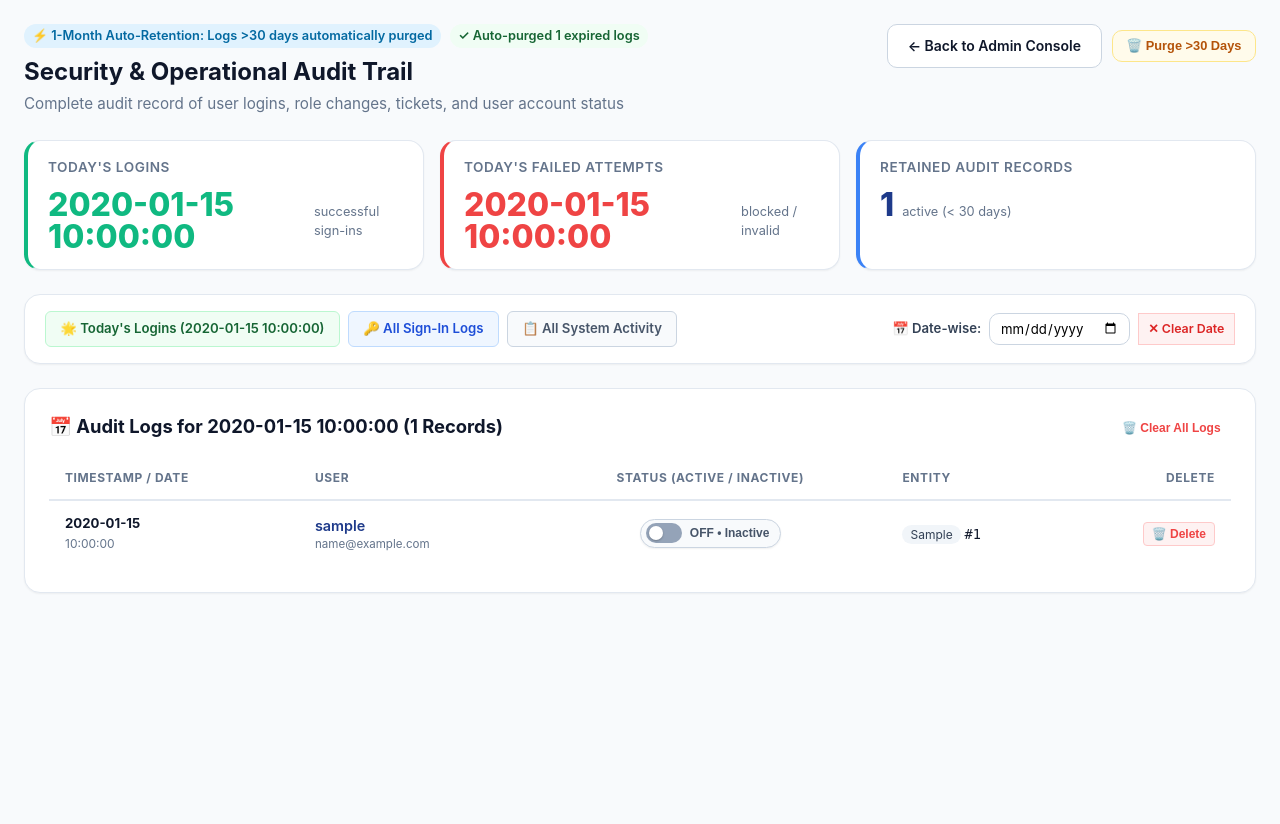
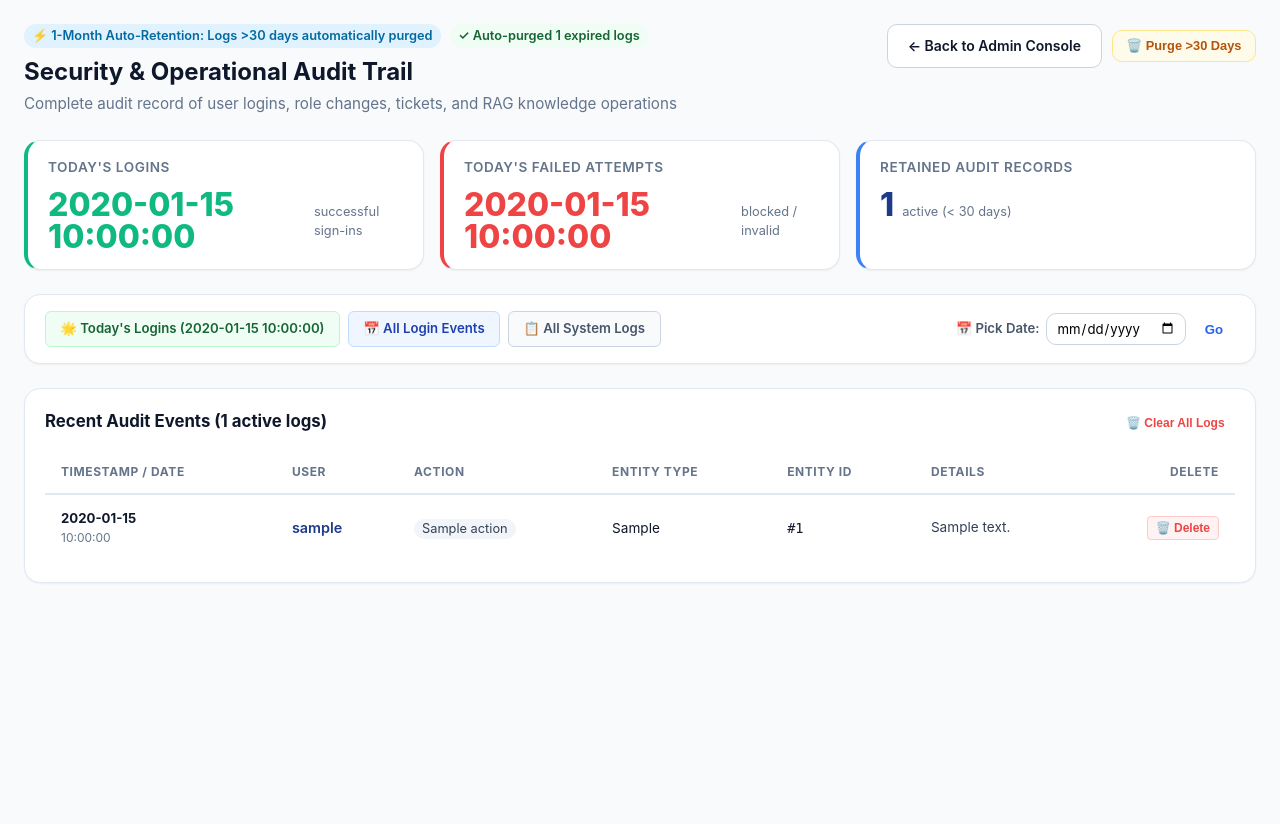
Before and after one commit to 0saran444-boop/AI-CHATBOT-RAG-Powered-IT-Helpdesk-Knowledge-System-, a Python web app: template backend/templates/admin/audit_logs.html in a window 1280 px wide. Run offline with Jinja, Linux system fonts and the light colour scheme; the template is opened without the code that fills it: most values are stand-ins (such as "Sample title", 1, 10 or a date in 2020).

Commit message:
feat: restore previous audit logs layout and methods with 7 standard columns, 3 metric cards, and retention

```diff
--- a/backend/templates/admin/audit_logs.html
+++ b/backend/templates/admin/audit_logs.html
@@ -3,110 +3,6 @@
 {% block title %}System Audit Logs - IT Helpdesk RAG{% endblock %}
 
 {% block content %}
-<style>
-  /* Status Toggle Switch inside Audit Logs */
-  .status-toggle-btn {
-    display: inline-flex;
-    align-items: center;
-    gap: 0.5rem;
-    padding: 0.2rem 0.65rem 0.2rem 0.3rem;
-    border-radius: 999px;
-    cursor: pointer;
-    font-size: 0.775rem;
-    font-weight: 700;
-    border: 1.5px solid transparent;
-    transition: all 0.2s ease;
-    background: #ffffff;
-    box-shadow: 0 1px 2px rgba(0,0,0,0.06);
-    box-sizing: border-box;
-    text-decoration: none;
-  }
-  .status-toggle-btn.is-on {
-    background: #ecfdf5;
-    border-color: #6ee7b7;
-    color: #065f46;
-  }
-  .status-toggle-btn.is-on:hover {
-    background: #d1fae5;
-    box-shadow: 0 2px 4px rgba(16, 185, 129, 0.2);
-    transform: translateY(-1px);
-  }
-  .status-toggle-btn.is-off {
-    background: #f8fafc;
-    border-color: #cbd5e1;
-    color: #64748b;
-  }
-  .status-toggle-btn.is-off:hover {
-    background: #f1f5f9;
-    box-shadow: 0 2px 4px rgba(148, 163, 184, 0.2);
-    transform: translateY(-1px);
-  }
-  .switch-track {
-    width: 36px;
-    height: 20px;
-    border-radius: 999px;
-    position: relative;
-    display: inline-block;
-    flex-shrink: 0;
-    transition: background-color 0.25s ease;
-    box-sizing: border-box;
-  }
-  .is-on .switch-track {
-    background-color: #10b981;
-  }
-  .is-off .switch-track {
-    background-color: #94a3b8;
-  }
-  .switch-thumb {
-    width: 14px;
-    height: 14px;
-    background-color: #ffffff;
-    border-radius: 50%;
-    position: absolute;
-    top: 3px;
-    left: 3px;
-    transition: transform 0.25s cubic-bezier(0.4, 0, 0.2, 1);
-    box-shadow: 0 1px 2px rgba(0,0,0,0.25);
-  }
-  .is-on .switch-thumb {
-    transform: translateX(16px);
-  }
-  .is-off .switch-thumb {
-    transform: translateX(0);
-  }
-  .status-text-label {
-    font-size: 0.75rem;
-    font-weight: 700;
-    white-space: nowrap;
-    line-height: 1;
-    display: inline-block;
-  }
-  .is-on .status-text-label {
-    color: #047857;
-  }
-  .is-off .status-text-label {
-    color: #475569;
-  }
-  .status-locked-pill {
-    display: inline-flex;
-    align-items: center;
-    gap: 0.35rem;
-    padding: 0.25rem 0.65rem;
-    border-radius: 999px;
-    background: #f0fdf4;
-    border: 1px solid #bbf7d0;
-    color: #166534;
-    font-size: 0.75rem;
-    font-weight: 700;
-  }
-  .status-locked-dot {
-    width: 7px;
-    height: 7px;
-    border-radius: 50%;
-    background: #16a34a;
-  }
-</style>
-
 <div class="tickets-page-container">
   <!-- Page Header -->
   <div class="page-header-row" style="margin-bottom: 1.5rem; align-items: flex-start;">
@@ -122,7 +18,7 @@
         {% endif %}
       </div>
       <h2>Security &amp; Operational Audit Trail</h2>
-      <p class="subtitle">Complete audit record of user logins, role changes, tickets, and user account status</p>
+      <p class="subtitle">Complete audit record of user logins, role changes, tickets, and RAG knowledge operations</p>
     </div>
 
     <div style="display: flex; gap: 0.6rem; align-items: center; flex-wrap: wrap;">
@@ -138,7 +34,7 @@
   </div>
 
   <!-- Metric Stats Row -->
-  <div class="stats-grid" style="grid-template-columns: repeat(auto-fit, minmax(220px, 1fr)); gap: 1rem; margin-bottom: 1.5rem;">
+  <div class="stats-grid" style="grid-template-columns: repeat(auto-fit, minmax(200px, 1fr)); gap: 1rem; margin-bottom: 1.5rem;">
     <!-- Today's Successful Logins -->
     <a href="{{ url_for('admin.audit_logs', filter='today_logins') }}" style="text-decoration: none; color: inherit;">
       <div class="stat-card" style="background: #ffffff; border-left: 4px solid #10b981; padding: 1rem 1.25rem;">
@@ -161,7 +57,7 @@
       </div>
     </a>
 
-    <!-- Total Retained Records -->
+    <!-- Total Active Logs Stored -->
     <div class="stat-card" style="background: #ffffff; border-left: 4px solid #3b82f6; padding: 1rem 1.25rem;">
       <span class="stat-label">Retained Audit Records</span>
       <div style="display: flex; align-items: baseline; gap: 0.5rem; margin-top: 0.25rem;">
@@ -178,7 +74,7 @@
       <a
         href="{{ url_for('admin.audit_logs', filter='today_logins') }}"
         class="btn-action"
-        style="padding: 0.45rem 0.9rem; font-size: 0.825rem; font-weight: 600; border-radius: 6px; text-decoration: none; {% if filter_type == 'today_logins' and not selected_date %}background: #10b981; color: #ffffff; border-color: #10b981;{% else %}background: #f0fdf4; color: #166534; border: 1px solid #bbf7d0;{% endif %}"
+        style="padding: 0.45rem 0.9rem; font-size: 0.825rem; font-weight: 600; border-radius: 6px; text-decoration: none; {% if filter_type == 'today_logins' %}background: #10b981; color: #ffffff; border-color: #10b981;{% else %}background: #f0fdf4; color: #166534; border: 1px solid #bbf7d0;{% endif %}"
       >
         🌟 Today's Logins ({{ today_date_str }})
       </a>
@@ -186,54 +82,55 @@
       <a
         href="{{ url_for('admin.audit_logs', filter='all_logins') }}"
         class="btn-action"
-        style="padding: 0.45rem 0.9rem; font-size: 0.825rem; font-weight: 600; border-radius: 6px; text-decoration: none; {% if filter_type == 'all_logins' and not selected_date %}background: #3b82f6; color: #ffffff; border-color: #3b82f6;{% else %}background: #eff6ff; color: #1d4ed8; border: 1px solid #bfdbfe;{% endif %}"
+        style="padding: 0.45rem 0.9rem; font-size: 0.825rem; font-weight: 600; border-radius: 6px; text-decoration: none; {% if filter_type == 'all_logins' %}background: #1e3a8a; color: #ffffff; border-color: #1e3a8a;{% else %}background: #eff6ff; color: #1e40af; border: 1px solid #bfdbfe;{% endif %}"
       >
-        🔑 All Sign-In Logs
+        📅 All Login Events
       </a>
 
       <a
         href="{{ url_for('admin.audit_logs', filter='all') }}"
         class="btn-action"
-        style="padding: 0.45rem 0.9rem; font-size: 0.825rem; font-weight: 600; border-radius: 6px; text-decoration: none; {% if filter_type == 'all' and not selected_date %}background: #475569; color: #ffffff; border-color: #475569;{% else %}background: #f8fafc; color: #475569; border: 1px solid #cbd5e1;{% endif %}"
+        style="padding: 0.45rem 0.9rem; font-size: 0.825rem; font-weight: 600; border-radius: 6px; text-decoration: none; {% if filter_type == 'all' or not filter_type %}background: #334155; color: #ffffff; border-color: #334155;{% else %}background: #f8fafc; color: #475569; border: 1px solid #cbd5e1;{% endif %}"
       >
-        📋 All System Activity
+        📋 All System Logs
       </a>
     </div>
 
     <!-- Date-Wise Filter Form -->
-    <form action="{{ url_for('admin.audit_logs') }}" method="GET" style="margin: 0; display: flex; gap: 0.5rem; align-items: center;">
-      <input type="hidden" name="filter" value="{{ filter_type }}">
-      <label style="font-size: 0.825rem; font-weight: 600; color: #334155; white-space: nowrap;">
-        📅 Date-wise:
-      </label>
+    <form action="{{ url_for('admin.audit_logs') }}" method="GET" style="display: flex; gap: 0.4rem; align-items: center; margin: 0;">
+      <input type="hidden" name="filter" value="date">
+      <label for="date-picker" style="font-size: 0.825rem; font-weight: 600; color: #475569;">📅 Pick Date:</label>
       <input
         type="date"
+        id="date-picker"
         name="date"
         value="{{ selected_date }}"
-        class="form-input"
+        max="{{ max_date_str }}"
+        class="form-select"
         style="padding: 0.35rem 0.6rem; font-size: 0.825rem; width: auto;"
-        onchange="this.form.submit()"
+        required
       >
-      {% if selected_date %}
-        <a href="{{ url_for('admin.audit_logs', filter=filter_type) }}" class="btn-action" style="padding: 0.35rem 0.6rem; font-size: 0.775rem; text-decoration: none; color: #dc2626; background: #fef2f2; border: 1px solid #fecaca;">
-          ✕ Clear Date
-        </a>
+      <button type="submit" class="btn-action" style="padding: 0.35rem 0.75rem; font-size: 0.825rem;">
+        Go
+      </button>
+      {% if filter_type == 'date' %}
+        <a href="{{ url_for('admin.audit_logs') }}" class="btn-secondary" style="padding: 0.35rem 0.6rem; font-size: 0.8rem;" title="Reset Filter">&times;</a>
       {% endif %}
     </form>
   </div>
 
-  <!-- Audit Logs Main Table -->
-  <div class="section-card">
-    <div class="section-header" style="display: flex; justify-content: space-between; align-items: center; margin-bottom: 1rem;">
-      <h3 style="margin: 0;">
-        {% if filter_type == 'today_logins' and not selected_date %}
-          🌟 Today's Login Activity ({{ logs|length }} Records)
-        {% elif filter_type == 'all_logins' and not selected_date %}
-          🔑 User Authentication Log History ({{ logs|length }} Records)
-        {% elif selected_date %}
-          📅 Audit Logs for {{ selected_date }} ({{ logs|length }} Records)
+  <!-- Audit Logs Data Table -->
+  <div class="panel-card" style="background: #ffffff; border: 1px solid var(--card-border); border-radius: var(--radius-lg); padding: 1.25rem;">
+    <div style="display: flex; justify-content: space-between; align-items: center; margin-bottom: 1rem; flex-wrap: wrap; gap: 0.5rem;">
+      <h3 style="font-size: 1.05rem; font-weight: 700; color: #0f172a; margin: 0;">
+        {% if filter_type == 'today_logins' %}
+          Showing Today's Login Activity ({{ logs|length }} entries)
+        {% elif filter_type == 'all_logins' %}
+          Showing All Historical Login Events ({{ logs|length }} entries)
+        {% elif filter_type == 'date' %}
+          Showing Activity for {{ selected_date }} ({{ logs|length }} entries)
         {% else %}
-          System Audit Trail (Showing last {{ logs|length }} of {{ total_logs_count }} active logs)
+          Recent Audit Events ({{ total_logs_count }} active logs)
         {% endif %}
       </h3>
 
@@ -253,8 +150,10 @@
           <tr>
             <th style="white-space: nowrap;">Timestamp / Date</th>
             <th>User</th>
-            <th style="text-align: center; white-space: nowrap;">Status (Active / Inactive)</th>
-            <th>Entity</th>
+            <th>Action</th>
+            <th>Entity Type</th>
+            <th>Entity ID</th>
+            <th>Details</th>
             <th style="text-align: right; white-space: nowrap;">Delete</th>
           </tr>
         </thead>
@@ -271,52 +170,48 @@
               <td style="font-weight: 600; white-space: nowrap;">
                 {% if log.user %}
                   <span style="color: #1e3a8a;">{{ log.user.username }}</span>
-                  <div style="font-size: 0.725rem; font-weight: normal; color: #64748b;">{{ log.user.email }}</div>
                 {% else %}
                   <span style="color: #64748b; font-style: italic;">System / Automated</span>
                 {% endif %}
               </td>
 
-              <!-- 3. Status (Active / Inactive Button) -->
-              <td style="text-align: center; white-space: nowrap;">
-                {% if log.user %}
-                  {% if log.user.id == current_user.id %}
-                    <span class="status-locked-pill" title="Your administrative account is permanently ON">
-                      <span class="status-locked-dot"></span> ON (Active)
-                    </span>
-                  {% else %}
-                    <form action="{{ url_for('admin.toggle_user_status', user_id=log.user.id) }}" method="POST" style="margin: 0; display: inline-block;">
-                      <button
-                        type="submit"
-                        class="status-toggle-btn {% if log.user.is_active %}is-on{% else %}is-off{% endif %}"
-                        title="Click to toggle status: {% if log.user.is_active %}Turn OFF (Deactivate {{ log.user.username }}){% else %}Turn ON (Activate {{ log.user.username }}){% endif %}"
-                        onclick="return confirm('Change status for {{ log.user.username }} to {% if log.user.is_active %}INACTIVE (Turn OFF){% else %}ACTIVE (Turn ON){% endif %}?');"
-                      >
-                        <span class="switch-track">
-                          <span class="switch-thumb"></span>
-                        </span>
-                        <span class="status-text-label">
-                          {% if log.user.is_active %}
-                            ON &bull; Active
-                          {% else %}
-                            OFF &bull; Inactive
-                          {% endif %}
-                        </span>
-                      </button>
-                    </form>
-                  {% endif %}
+              <!-- 3. Action with Color Coding -->
+              <td style="white-space: nowrap;">
+                {% if 'LOGIN_SUCCESS' in log.action %}
+                  <span class="category-pill" style="background: #ecfdf5; color: #047857; font-weight: 700; border: 1px solid #a7f3d0;">
+                    ✓ {{ log.action }}
+                  </span>
+                {% elif 'LOGIN_FAILED' in log.action or 'LOCKED' in log.action %}
+                  <span class="category-pill" style="background: #fef2f2; color: #b91c1c; font-weight: 700; border: 1px solid #fecaca;">
+                    ⚠ {{ log.action }}
+                  </span>
+                {% elif 'ROLE' in log.action or 'STATUS' in log.action %}
+                  <span class="category-pill" style="background: #ede9fe; color: #6d28d9; font-weight: 700;">
+                    👤 {{ log.action }}
+                  </span>
+                {% elif 'DOC' in log.action %}
+                  <span class="category-pill" style="background: #f0fdf4; color: #0f766e; font-weight: 700;">
+                    📄 {{ log.action }}
+                  </span>
                 {% else %}
-                  <span style="color: #94a3b8; font-size: 0.775rem;">System</span>
+                  <span class="category-pill">{{ log.action }}</span>
                 {% endif %}
               </td>
 
-              <!-- 4. Entity (Type & ID) -->
+              <!-- 4. Entity Type -->
+              <td style="white-space: nowrap; font-size: 0.85rem;">{{ log.entity_type }}</td>
+
+              <!-- 5. Entity ID -->
               <td style="white-space: nowrap; font-size: 0.85rem;">
-                <span class="category-pill" style="font-size: 0.75rem;">{{ log.entity_type }}</span>
-                {% if log.entity_id %}<code>#{{ log.entity_id }}</code>{% endif %}
+                {% if log.entity_id %}<code>#{{ log.entity_id }}</code>{% else %}-{% endif %}
               </td>
 
-              <!-- 5. Delete Option (Per Row) -->
+              <!-- 6. Details -->
+              <td style="font-size: 0.85rem; line-height: 1.45; color: #334155;">
+                {{ log.details or '-' }}
+              </td>
+
+              <!-- 7. Delete Option (Per Row) -->
               <td style="text-align: right; white-space: nowrap;">
                 <form action="{{ url_for('admin.delete_audit_log', log_id=log.id) }}" method="POST" onsubmit="return confirm('Delete this audit log entry (#{{ log.id }})?');" style="margin: 0; display: inline;">
                   <button
@@ -332,7 +227,7 @@
             </tr>
           {% else %}
             <tr>
-              <td colspan="5" style="text-align: center; padding: 2.5rem; color: var(--text-muted);">
+              <td colspan="7" style="text-align: center; padding: 2.5rem; color: var(--text-muted);">
                 <em>No audit events found for this filter or date.</em>
               </td>
             </tr>
```
Also changed, not shown: backend/routes/admin_routes.py (+8 -30 lines).
